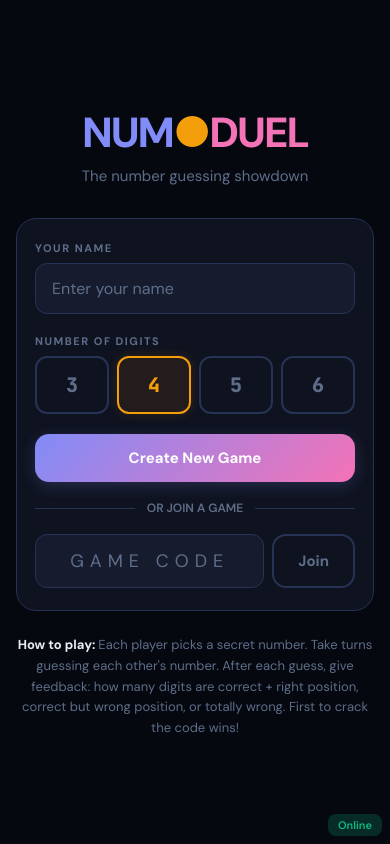
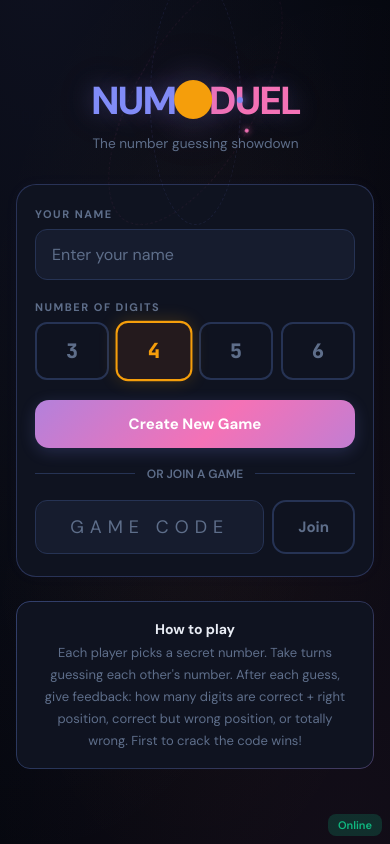
Before and after one commit to dahyorated/numduel-ios, a website: page www/index.html in a window 390 px wide. Drawn offline with Linux system fonts and the light colour scheme.

Commit message:
Enhance landing page with animations and responsive design
Add animated background with floating numbers, orbiting title decorations,
staggered entrance animations, gradient-animated buttons, breathing card
border glow, and improved responsive breakpoints for small phones and tablets.

Co-Authored-By: Claude Opus 4.6 <noreply@anthropic.com>

```diff
--- a/www/index.html
+++ b/www/index.html
@@ -33,9 +33,48 @@ body{background:var(--bg);color:var(--tx);font-family:'DM Sans',system-ui,-apple
 @keyframes glow{0%,100%{box-shadow:0 0 6px var(--p2)}50%{box-shadow:0 0 20px var(--p2)}}
 @keyframes slideUp{from{opacity:0;transform:translateY(30px)}to{opacity:1;transform:translateY(0)}}
 @keyframes shimmer{0%{background-position:-200% 0}100%{background-position:200% 0}}
+@keyframes gradientMove{0%{background-position:0% 50%}50%{background-position:100% 50%}100%{background-position:0% 50%}}
+@keyframes float{0%,100%{transform:translateY(0) rotate(0deg)}25%{transform:translateY(-18px) rotate(5deg)}50%{transform:translateY(-8px) rotate(-3deg)}75%{transform:translateY(-22px) rotate(3deg)}}
+@keyframes floatSlow{0%,100%{transform:translateY(0)}50%{transform:translateY(-12px)}}
+@keyframes titleGlow{0%,100%{text-shadow:0 0 20px rgba(129,140,248,.2),0 0 40px rgba(244,114,182,.1)}50%{text-shadow:0 0 30px rgba(129,140,248,.4),0 0 60px rgba(244,114,182,.2)}}
+@keyframes borderGlow{0%,100%{border-color:var(--bdr);box-shadow:0 0 0 transparent}50%{border-color:#818cf844;box-shadow:0 0 30px rgba(129,140,248,.06)}}
+@keyframes dotPulse{0%,100%{transform:scale(1);opacity:.6}50%{transform:scale(1.3);opacity:1}}
+@keyframes orbitSpin{from{transform:rotate(0deg)}to{transform:rotate(360deg)}}
+@keyframes staggerIn{from{opacity:0;transform:translateY(20px) scale(.97)}to{opacity:1;transform:translateY(0) scale(1)}}
 .fade-up{animation:fadeUp .35s ease both}
 .pop{animation:pop .3s cubic-bezier(.34,1.56,.64,1) both}
 .slide-up{animation:slideUp .4s cubic-bezier(.25,.46,.45,.94) both}
+.stagger-1{animation:staggerIn .5s cubic-bezier(.25,.46,.45,.94) .05s both}
+.stagger-2{animation:staggerIn .5s cubic-bezier(.25,.46,.45,.94) .15s both}
+.stagger-3{animation:staggerIn .5s cubic-bezier(.25,.46,.45,.94) .25s both}
+
+/* Home screen background */
+.home-bg{position:fixed;inset:0;overflow:hidden;pointer-events:none;z-index:0}
+.home-bg::before{content:'';position:absolute;top:-50%;left:-50%;width:200%;height:200%;background:radial-gradient(ellipse at 30% 20%,rgba(129,140,248,.07) 0%,transparent 50%),radial-gradient(ellipse at 70% 80%,rgba(244,114,182,.06) 0%,transparent 50%),radial-gradient(ellipse at 50% 50%,rgba(245,158,11,.04) 0%,transparent 40%);animation:gradientMove 12s ease-in-out infinite}
+.float-num{position:absolute;font-family:'JetBrains Mono',monospace;font-weight:800;color:rgba(129,140,248,.06);pointer-events:none;user-select:none}
+
+/* Home title */
+.home-title{font-size:clamp(36px,10vw,52px);font-weight:900;letter-spacing:-2px;animation:titleGlow 4s ease-in-out infinite}
+.home-title .dot{display:inline-block;animation:dotPulse 2s ease-in-out infinite;color:var(--acc)}
+.home-subtitle{color:var(--tx2);font-size:clamp(13px,3.5vw,16px);margin-top:8px;opacity:0;animation:fadeUp .6s ease .3s both}
+
+/* Orbit decoration around title */
+.title-wrap{position:relative;display:inline-block}
+.orbit{position:absolute;inset:-30px;border-radius:50%;border:1px dashed rgba(129,140,248,.1);animation:orbitSpin 20s linear infinite;pointer-events:none}
+.orbit::after{content:'';position:absolute;top:0;left:50%;width:6px;height:6px;border-radius:50%;background:var(--p1);transform:translate(-50%,-50%);box-shadow:0 0 8px var(--p1)}
+.orbit-2{position:absolute;inset:-50px;border-radius:50%;border:1px dashed rgba(244,114,182,.08);animation:orbitSpin 30s linear reverse infinite;pointer-events:none}
+.orbit-2::after{content:'';position:absolute;bottom:0;left:50%;width:4px;height:4px;border-radius:50%;background:var(--p2);transform:translate(-50%,50%);box-shadow:0 0 6px var(--p2)}
+
+/* Enhanced card for home */
+.card-home{animation:borderGlow 4s ease-in-out infinite;transition:transform .3s,box-shadow .3s}
+.card-home:hover{box-shadow:0 8px 40px rgba(0,0,0,.3)}
+
+/* Enhanced buttons for home */
+.btn-go:hover:not(:disabled){transform:translateY(-1px);box-shadow:0 6px 24px #818cf844}
+
+/* How to play section */
+.how-to-play{position:relative;padding:16px 20px;background:var(--s1);border:1px solid var(--bdr);border-radius:14px;margin-top:24px;max-width:440px;width:100%;opacity:0;animation:staggerIn .5s ease .4s both}
+.how-to-play::before{content:'';position:absolute;inset:-1px;border-radius:14px;padding:1px;background:linear-gradient(135deg,rgba(129,140,248,.15),transparent,rgba(244,114,182,.15));-webkit-mask:linear-gradient(#fff 0 0) content-box,linear-gradient(#fff 0 0);mask:linear-gradient(#fff 0 0) content-box,linear-gradient(#fff 0 0);-webkit-mask-composite:xor;mask-composite:exclude;pointer-events:none}
 
 .screen{min-height:100dvh;display:flex;flex-direction:column;align-items:center;justify-content:center;padding:20px 16px;padding-top:calc(20px + var(--safe-top));padding-bottom:calc(20px + var(--safe-bottom))}
 .card{background:var(--s1);border:1px solid var(--bdr);border-radius:20px;padding:28px 24px;width:100%;max-width:440px}
@@ -47,7 +86,7 @@ body{background:var(--bg);color:var(--tx);font-family:'DM Sans',system-ui,-apple
 
 .btn{display:inline-flex;align-items:center;justify-content:center;gap:8px;padding:14px 24px;border-radius:14px;border:none;font-size:15px;font-weight:700;font-family:inherit;cursor:pointer;transition:all .15s cubic-bezier(.25,.46,.45,.94);width:100%;position:relative;overflow:hidden}
 .btn:active{transform:scale(.96)}.btn:disabled{opacity:.35;cursor:default;transform:none}
-.btn-go{background:linear-gradient(135deg,var(--p1),var(--p2));color:#fff;box-shadow:0 4px 16px #818cf833}
+.btn-go{background:linear-gradient(135deg,var(--p1),var(--p2),var(--p1));background-size:200% 200%;animation:gradientMove 3s ease infinite;color:#fff;box-shadow:0 4px 16px #818cf833;transition:all .2s cubic-bezier(.25,.46,.45,.94)}
 .btn-go:active{box-shadow:0 2px 8px #818cf844}
 .btn-acc{background:var(--acc);color:#000;box-shadow:0 4px 12px #f59e0b33}
 .btn-out{background:0 0;border:2px solid var(--bdr);color:var(--tx2)}
@@ -59,7 +98,7 @@ body{background:var(--bg);color:var(--tx);font-family:'DM Sans',system-ui,-apple
 .chips{display:flex;gap:8px}
 .chip{flex:1;padding:14px 0;border-radius:12px;font-size:20px;font-weight:800;border:2px solid var(--bdr);background:0 0;color:var(--tx2);cursor:pointer;transition:all .2s cubic-bezier(.25,.46,.45,.94);font-family:'JetBrains Mono',monospace}
 .chip:active{transform:scale(.95)}
-.chip.on{border-color:var(--acc);background:#b4530920;color:var(--acc);box-shadow:0 0 12px #f59e0b22}
+.chip.on{border-color:var(--acc);background:#b4530920;color:var(--acc);box-shadow:0 0 16px #f59e0b33;transform:scale(1.04)}
 
 .code{font-family:'JetBrains Mono',monospace;font-size:38px;font-weight:800;letter-spacing:10px;color:var(--acc);text-align:center;padding:18px;background:#b4530920;border:2px dashed #f59e0b44;border-radius:16px;cursor:pointer;user-select:all;transition:all .2s}
 .code:active{transform:scale(.97);background:#b4530930}
@@ -143,6 +182,23 @@ body{background:var(--bg);color:var(--tx);font-family:'DM Sans',system-ui,-apple
   .badge{font-size:11px;padding:2px 7px}
   .card{padding:22px 18px}
   .code{font-size:30px;letter-spacing:8px}
+  .orbit{inset:-20px}.orbit-2{inset:-35px}
+}
+@media(max-width:340px){
+  .card{padding:18px 14px}
+  .chip{padding:12px 0;font-size:18px}
+  .btn{padding:12px 18px;font-size:14px}
+  .home-title{letter-spacing:-1px}
+}
+@media(min-width:600px){
+  .screen{padding:32px 24px;padding-top:calc(32px + var(--safe-top))}
+  .card-home{padding:36px 32px;border-radius:24px}
+  .how-to-play{padding:20px 28px;border-radius:18px}
+}
+@media(min-width:768px){
+  .screen{padding:48px 32px}
+  .card-home{max-width:480px;padding:40px 36px}
+  .how-to-play{max-width:480px}
 }
 </style>
 </head>
@@ -529,14 +585,35 @@ function render(){
 
   // HOME
   if(S.scr==='home'){
-    root.appendChild(h('div',{className:'screen'},
-      h('div',{className:'fade-up',style:{textAlign:'center',marginBottom:'32px'}},
-        h('div',{style:{fontSize:'42px',fontWeight:'900',letterSpacing:'-2px'}},
-          h('span',{style:{color:'var(--p1)'}},'NUM'),
-          h('span',{style:{color:'var(--acc)'}},'●'),
-          h('span',{style:{color:'var(--p2)'}},'DUEL')),
-        h('p',{style:{color:'var(--tx2)',fontSize:'15px',marginTop:'6px'}},'The number guessing showdown')),
-      h('div',{className:'card fade-up'},
+    // Animated background with floating numbers
+    const bg = h('div',{className:'home-bg'});
+    const floatNums = ['0','1','2','3','4','5','6','7','8','9','?'];
+    floatNums.forEach((n,i) => {
+      const size = 20 + Math.random() * 40;
+      bg.appendChild(h('div',{className:'float-num',style:{
+        fontSize:size+'px',
+        left:(5 + i * 8.5)+'%',
+        top:(10 + Math.random() * 75)+'%',
+        animation:`float ${6 + Math.random()*6}s ease-in-out ${Math.random()*4}s infinite`,
+        opacity: .03 + Math.random() * .04
+      }},n));
+    });
+    root.appendChild(bg);
+
+    root.appendChild(h('div',{className:'screen',style:{position:'relative',zIndex:'1'}},
+      // Hero section with orbiting decorations
+      h('div',{className:'stagger-1',style:{textAlign:'center',marginBottom:'32px'}},
+        h('div',{className:'title-wrap'},
+          h('div',{className:'orbit'}),
+          h('div',{className:'orbit-2'}),
+          h('div',{className:'home-title'},
+            h('span',{style:{color:'var(--p1)'}},'NUM'),
+            h('span',{className:'dot'},'●'),
+            h('span',{style:{color:'var(--p2)'}},'DUEL'))),
+        h('p',{className:'home-subtitle'},'The number guessing showdown')),
+
+      // Main card with staggered entrance
+      h('div',{className:'card card-home stagger-2'},
         h('div',{className:'label'},'Your Name'),
         h('input',{id:'name-inp',className:'inp',placeholder:'Enter your name',value:S.name,autocomplete:'off',autocorrect:'off',spellcheck:'false'}),
         h('div',{className:'label',style:{marginTop:'20px'}},'Number of Digits'),
@@ -556,9 +633,13 @@ function render(){
           h('button',{className:'btn btn-out',style:{width:'auto',flexShrink:'0'},disabled:S.loading,onClick:join},
             S.loading?'...':'Join')),
         S.err?h('div',{className:'error'},S.err):null),
-      h('div',{style:{marginTop:'24px',color:'var(--tx2)',fontSize:'13px',textAlign:'center',maxWidth:'380px',lineHeight:'1.6'}},
-        h('strong',{style:{color:'var(--tx)'}},'How to play: '),
-        'Each player picks a secret number. Take turns guessing each other\'s number. After each guess, give feedback: how many digits are correct + right position, correct but wrong position, or totally wrong. First to crack the code wins!')));
+
+      // How to play with gradient border
+      h('div',{className:'how-to-play'},
+        h('div',{style:{color:'var(--tx2)',fontSize:'13px',lineHeight:'1.7',textAlign:'center'}},
+          h('strong',{style:{color:'var(--tx)',fontSize:'14px'}},'How to play'),
+          h('br'),
+          'Each player picks a secret number. Take turns guessing each other\'s number. After each guess, give feedback: how many digits are correct + right position, correct but wrong position, or totally wrong. First to crack the code wins!'))));
     return;
   }
 
```
